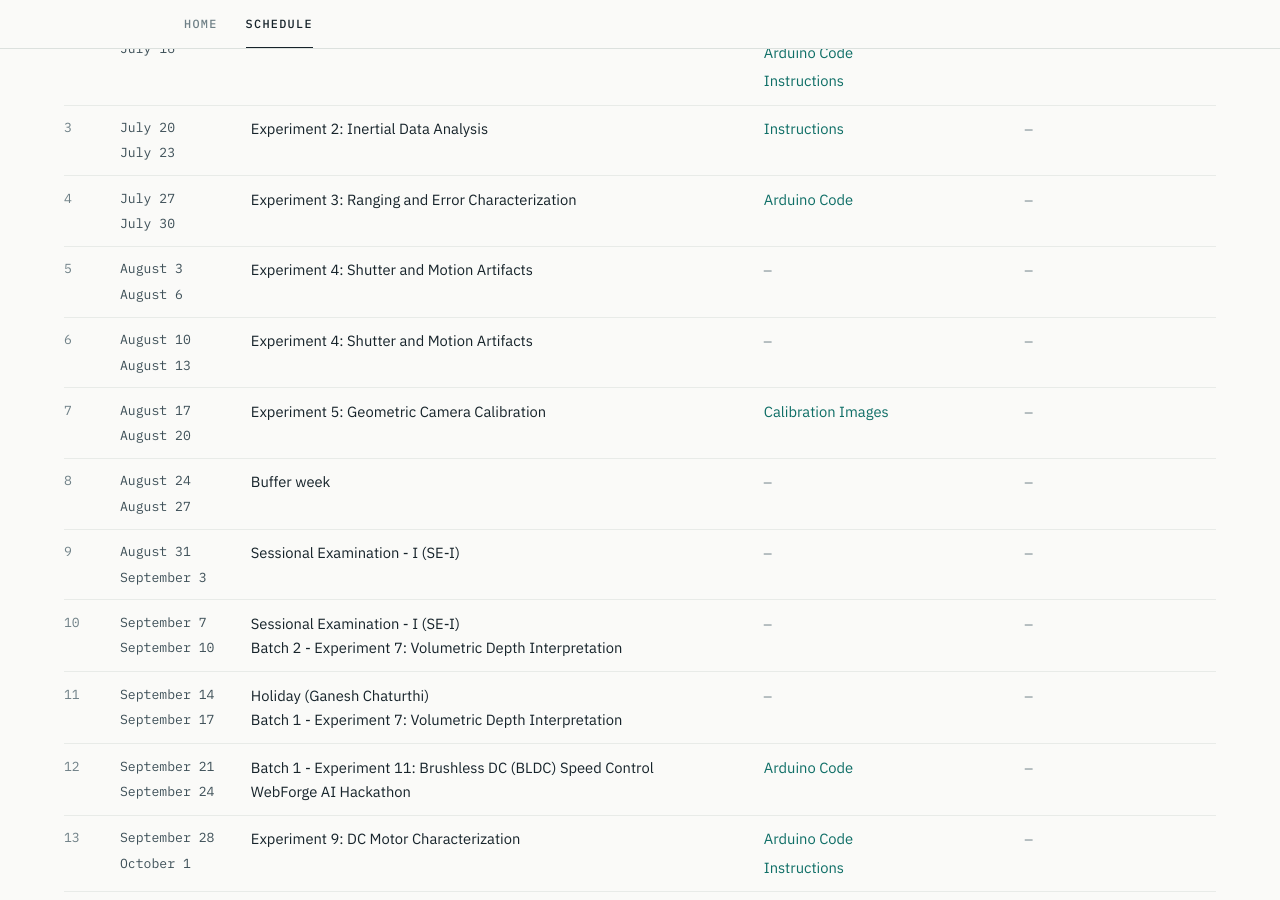
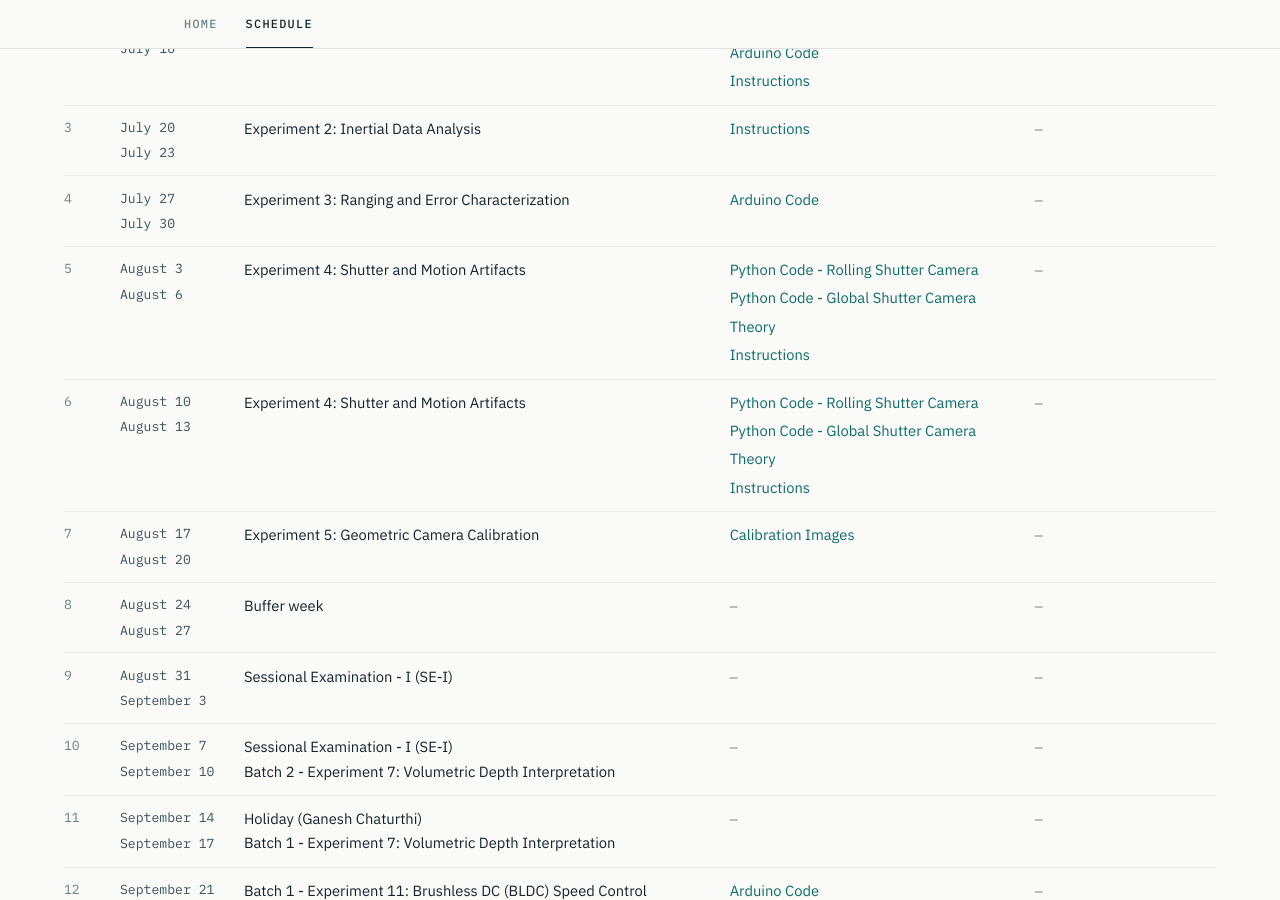
Before and after one commit to uhvardhan/sensors-actuators-lab, a Jekyll site: the page built from schedule.md, in a window 1280 px wide and 900 px high, scrolled down 316 px. Built offline with Jekyll 4.4.1, drawn with Linux system fonts in a browser that asks for light colours.

Commit message:
Add scripts for Experiment 4 sessions in schedule

```diff
--- a/_data/schedule.yml
+++ b/_data/schedule.yml
@@ -53,13 +53,29 @@
   dates: ["August 3", "August 6"]
   session: "Experiment 4: Shutter and Motion Artifacts"
   notes: []
-  scripts: []
+  scripts:
+    - name: "Python Code - Rolling Shutter Camera"
+      url: "/assets/files/rolling_shutter_capture.py"
+    - name: "Python Code - Global Shutter Camera"
+      url: "/assets/files/global_shutter_capture.py"
+    - name: "Theory"
+      url: "/assets/files/Experiment%204%20-%20Notes.pdf"
+    - name: "Instructions"
+      url: "/assets/files/Experiment%204%20-%20Shutter%20and%20Motion%20Artifacts.pdf"
   resources: []
 - week: 6
   dates: ["August 10", "August 13"]
   session: "Experiment 4: Shutter and Motion Artifacts"
   notes: []
-  scripts: []
+  scripts:
+    - name: "Python Code - Rolling Shutter Camera"
+      url: "/assets/files/rolling_shutter_capture.py"
+    - name: "Python Code - Global Shutter Camera"
+      url: "/assets/files/global_shutter_capture.py"
+    - name: "Theory"
+      url: "/assets/files/Experiment%204%20-%20Notes.pdf"
+    - name: "Instructions"
+      url: "/assets/files/Experiment%204%20-%20Shutter%20and%20Motion%20Artifacts.pdf"
   resources: []
 - week: 7
   dates: ["August 17", "August 20"]
```
